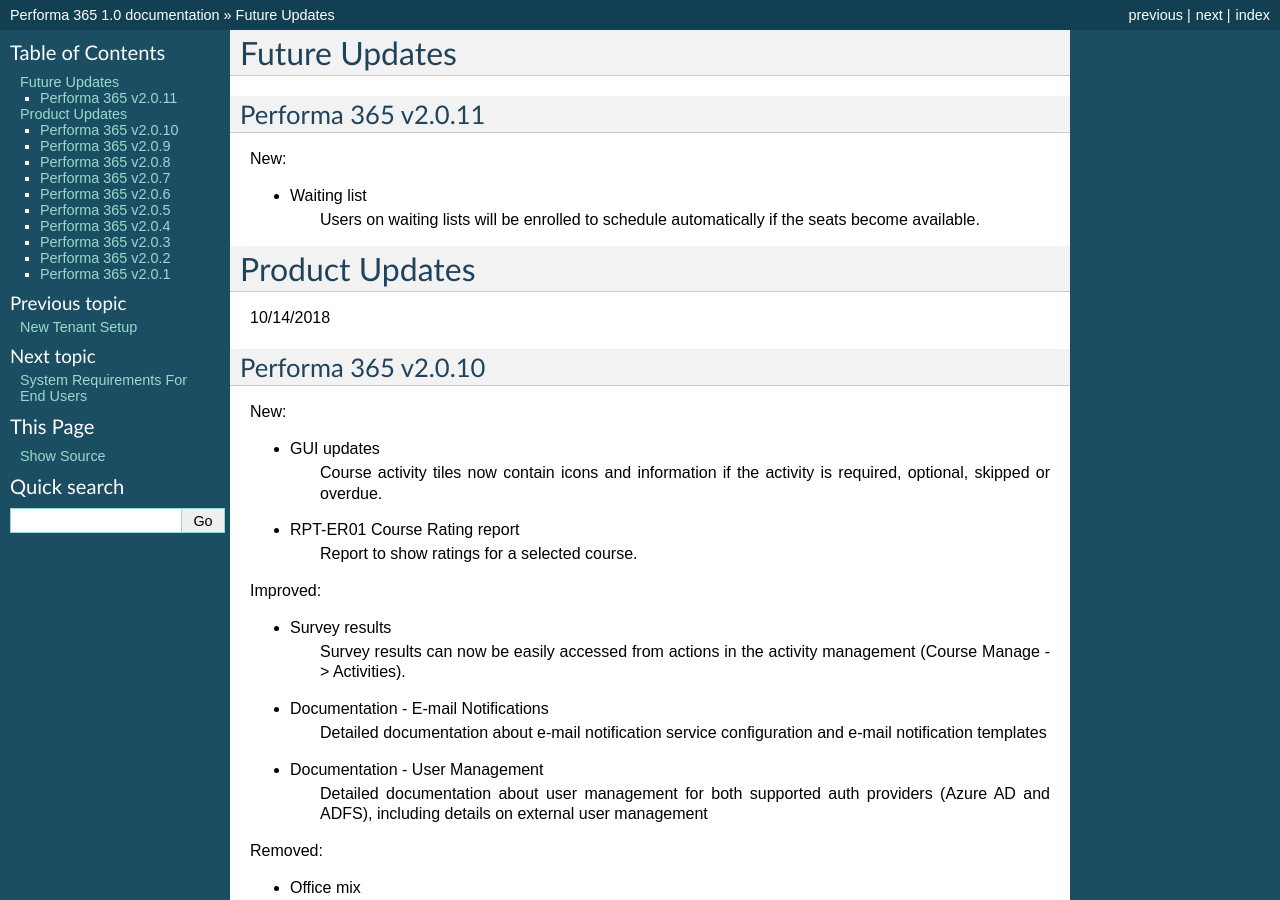
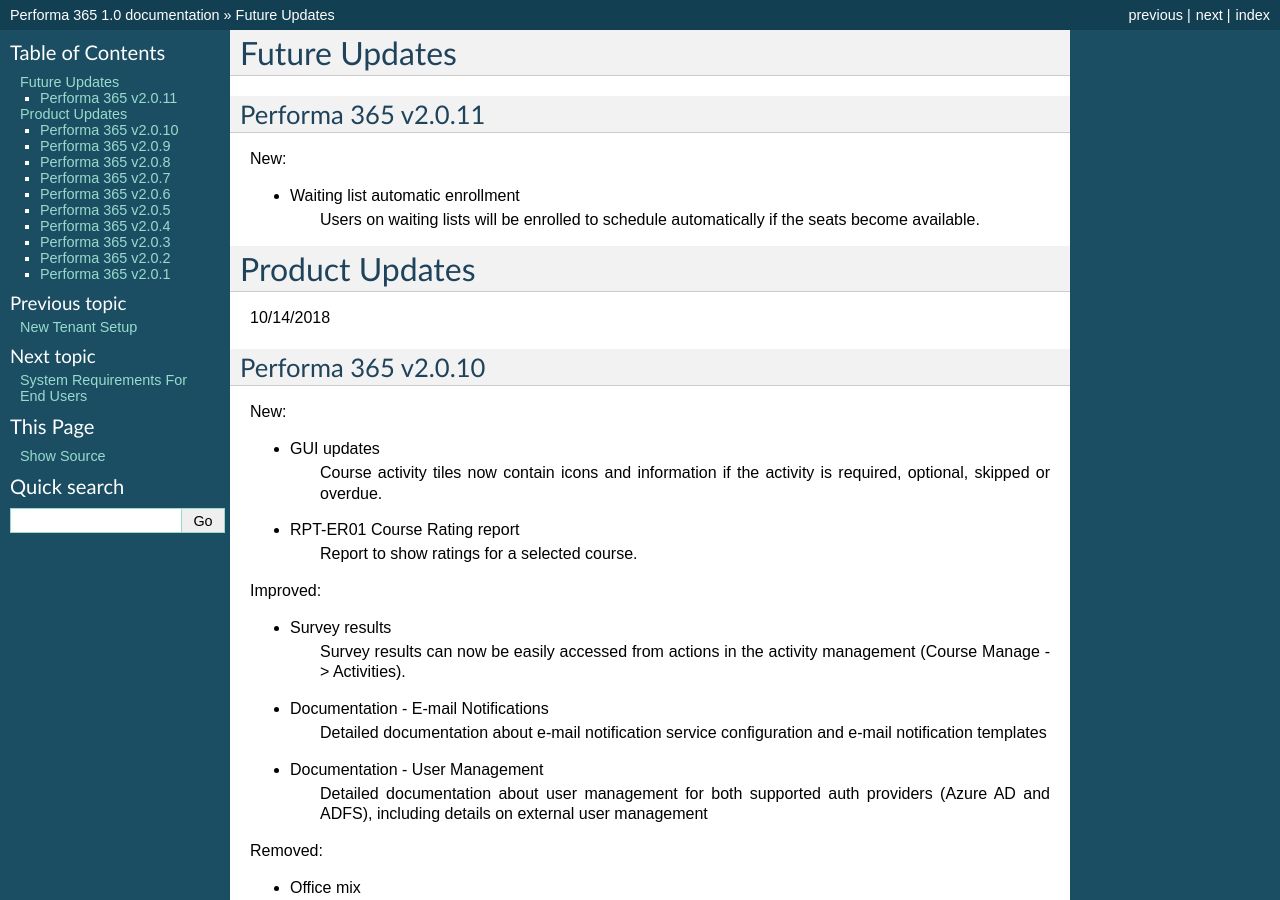
Before and after one commit to pslisko/performa365docs, a Sphinx documentation site: the page built from docs/general/product_updates.rst, in a window 1280 px wide and 900 px high. Built offline with Sphinx 7.4.7, drawn with Linux system fonts in a browser that asks for light colours; pages that are not in the unit, such as notebooks, are missing from menus.

Commit message:
Update product_updates.rst

```diff
--- a/docs/general/product_updates.rst
+++ b/docs/general/product_updates.rst
@@ -8,7 +8,7 @@
 
 New:
 
-* Waiting list
+* Waiting list automatic enrollment
    Users on waiting lists will be enrolled to schedule automatically if the seats become available.
 
 
```
